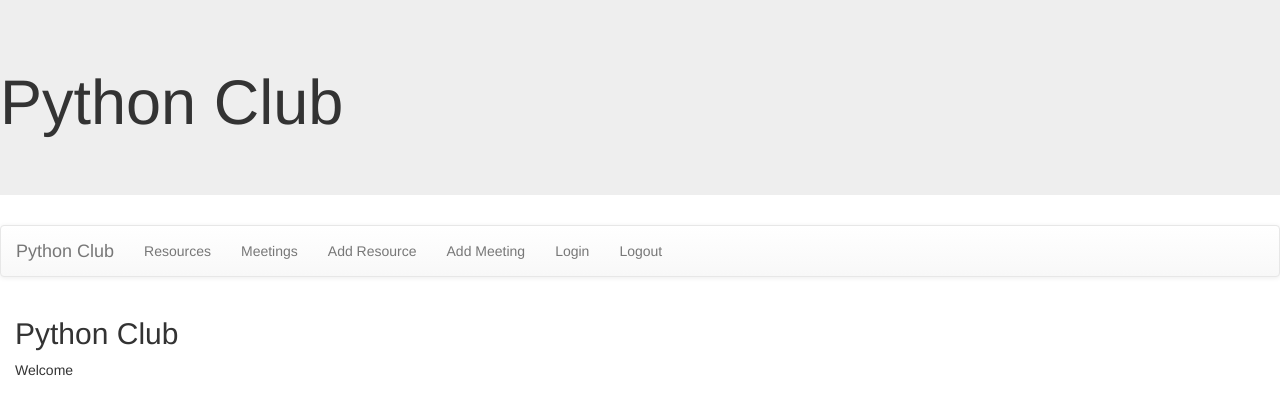
After one commit to BE379/ITC172, a Django app: page /Club/loginmessage/ in a window 1280 px wide. The commit adds this page. Shown: the top 415 px of the page. Run offline with Django 3.2, Linux system fonts and the light colour scheme; some libraries are stand-ins or nearby versions.

Commit message:
adds Assignment 9

```diff
--- a/PythonClub/Club/templates/base.html
+++ b/PythonClub/Club/templates/base.html
@@ -22,6 +22,8 @@
                 <li><a href="{% url 'getmeetings' %}">Meetings</a></li>
                 <li><a href="{% url 'newresource' %}">Add Resource</a></li>
                 <li><a href="{% url 'newmeeting' %}">Add Meeting</a></li>
+                <li><a href="{% url 'login' %}">Login</a></li>
+                <li><a href="{% url 'logout' %}">Logout</a></li>
             </ul>
         </div>
     </nav>
--- /dev/null
+++ b/PythonClub/Club/templates/club/loginmessage.html
@@ -0,0 +1,7 @@
+{% extends 'base.html' %}
+{% block content %}
+<h2>Python Club</h2>
+<p>Welcome</p>
+
+
+{% endblock %}
--- a/PythonClub/Club/urls.py
+++ b/PythonClub/Club/urls.py
@@ -8,4 +8,6 @@ urlpatterns=[
     path('meetingminutes/<int:id>', views.meetingminutes, name='minutes'),
     path('newResource/', views.newResource, name='newresource'),
     path('newMeeting/', views.newMeeting, name='newmeeting'),
+    path('loginmessage/', views.loginmessage, name='loginmessage'),
+    path('logoutmessage/', views.logoutmessage, name='logoutmessage'),
 ]
--- a/PythonClub/Club/views.py
+++ b/PythonClub/Club/views.py
@@ -1,6 +1,7 @@
 from django.shortcuts import render, get_object_or_404
 from .models import Resource, Meeting
 from .forms import ResourceForm, MeetingForm
+from django.contrib.auth.decorators import login_required
 
 # Create your views here.
 def index (request):
@@ -19,6 +20,7 @@ def meetingminutes (request, id):
     context = { 'minutes': minutes}
     return render(request, 'Club/minutes.html', context=context)
 
+@login_required
 def newResource(request):
     form=ResourceForm
     if request.method=='POST':
@@ -31,6 +33,7 @@ def newResource(request):
         form=ResourceForm()
     return render(request, 'Club/newresource.html', {'form': form})
 
+@login_required
 def newMeeting(request):
     form=MeetingForm
     if request.method=='POST':
@@ -42,3 +45,9 @@ def newMeeting(request):
     else:
         form=MeetingForm()
     return render(request, 'Club/newmeeting.html', {'form': form})
+
+def loginmessage(request):
+    return render(request, 'Club/loginmessage.html')
+
+def logoutmessage(request):
+    return render(request, 'Club/logoutmessage.html')
--- a/PythonClub/PythonClub/settings.py
+++ b/PythonClub/PythonClub/settings.py
@@ -123,3 +123,5 @@ USE_TZ = True
 # https://docs.djangoproject.com/en/2.1/howto/static-files/
 
 STATIC_URL = '/static/'
+LOGIN_REDIRECT_URL = 'loginmessage'
+LOGOUT_REDIRECT_URL = 'logoutmessage'
--- a/PythonClub/PythonClub/urls.py
+++ b/PythonClub/PythonClub/urls.py
@@ -19,4 +19,5 @@ from django.urls import path, include
 urlpatterns = [
     path('admin/', admin.site.urls),
     path('Club/', include('Club.urls')),
+    path('accounts/', include('django.contrib.auth.urls')),
 ]
```
Also changed, not shown: PythonClub/Club/templates/club/logoutmessage.html (added, +7 -0 lines), PythonClub/Club/templates/registration/login.html (added, +12 -0 lines).
